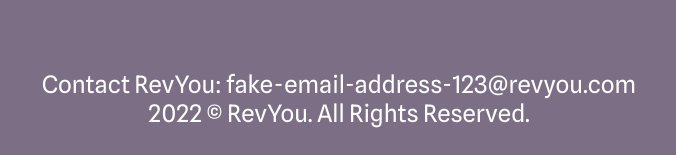
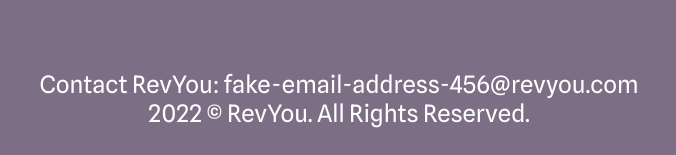
Before and after one commit to ccdalton17/Company-Homepage-Project, a plain HTML site: page index.html in a window 1280 px wide. Shown: the part 3193-3348 px from the top of the page, 301-977 px from the left. Drawn offline with Linux system fonts and the light colour scheme.

Commit message:
Quick update

```diff
--- a/index.html
+++ b/index.html
@@ -126,7 +126,7 @@
       <img src="resources/logo.png">
     </div>
     <div class="contact">
-      <p>Contact RevYou: fake-email-address-123@revyou.com</p>
+      <p>Contact RevYou: fake-email-address-456@revyou.com</p>
       <p>2022 © RevYou. All Rights Reserved.</p>
     </div>
   </footer>
```
